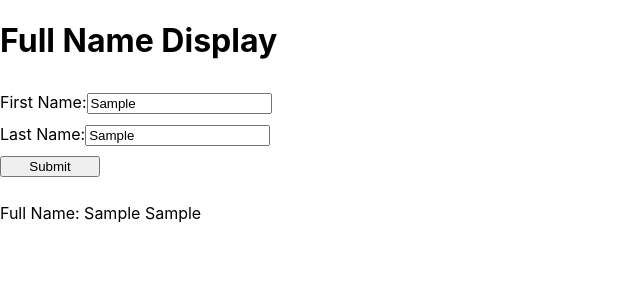
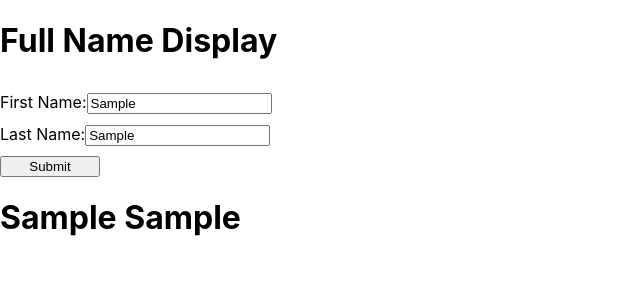
Before and after one commit to PratikshaNikam/XDisplayName, a React (Create React App) app: page / in a window 1280 px wide. Both pictures are taken after typing "Sample", "Sample" into the empty fields and a click on the button "Submit". Shown: the top 300 px of the page, without its empty margins (0-640 px from the left). Built offline with nearby package versions, Linux system fonts and the light colour scheme.

Commit message:
showed name

```diff
--- a/src/DisplayName.jsx
+++ b/src/DisplayName.jsx
@@ -30,8 +30,9 @@ function DisplayName() {
   }
 
 
-return (
+  return (
 
+  <>
   <form style={{ display: "flex", flexDirection: "column", gap: "10px" }} onSubmit={handleSubmit}>
     <h1>Full Name Display</h1>
     <label>
@@ -44,9 +45,15 @@ return (
 
     <button type="submit" style={{ width: "100px" }} onClick={handleSubmit}>Submit</button>
 
-    {showName ? <p>Full Name: {name} {lastName}</p> : null}
 
-    </form>
+
+      </form>
+      {showName ? <h1>{name} {lastName}</h1> : null}
+
+      </>
+
+
+
 
 
   );
```
